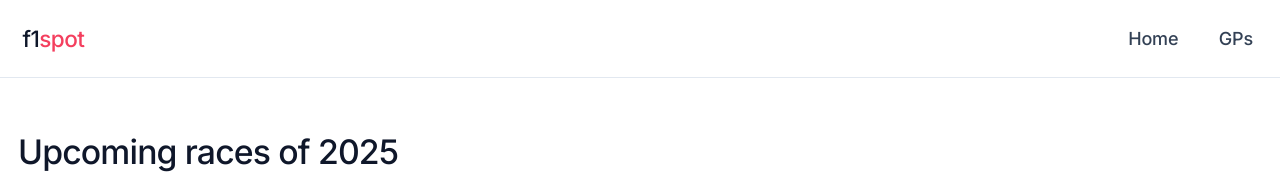
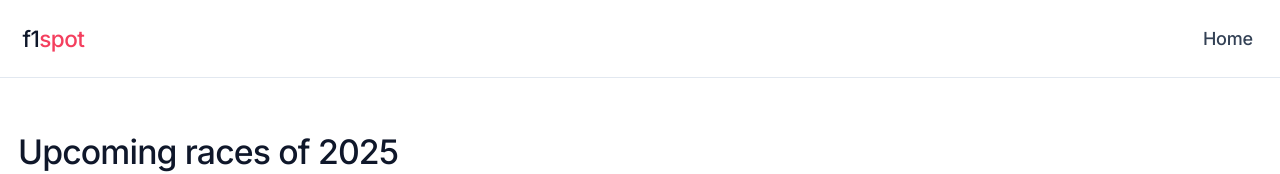
Before and after one commit to enumcase/f1spot, a Next.js app: page / in a window 1280 px wide. Shown: the top 174 px of the page. Built offline with nearby package versions, Linux system fonts and the light colour scheme.

Commit message:
remove GPs from header

```diff
--- a/src/components/Header.tsx
+++ b/src/components/Header.tsx
@@ -23,12 +23,6 @@ export default function Header() {
           >
             Home
           </Link>
-          <Link
-            href="/gps"
-            className="text-sm sm:text-base font-medium text-slate-700 hover:text-rose-500 transition-standard dark:text-slate-200 dark:hover:text-rose-400 focus-ring px-2 py-1"
-          >
-            GPs
-          </Link>
         </nav>
       </div>
     </header>
```
